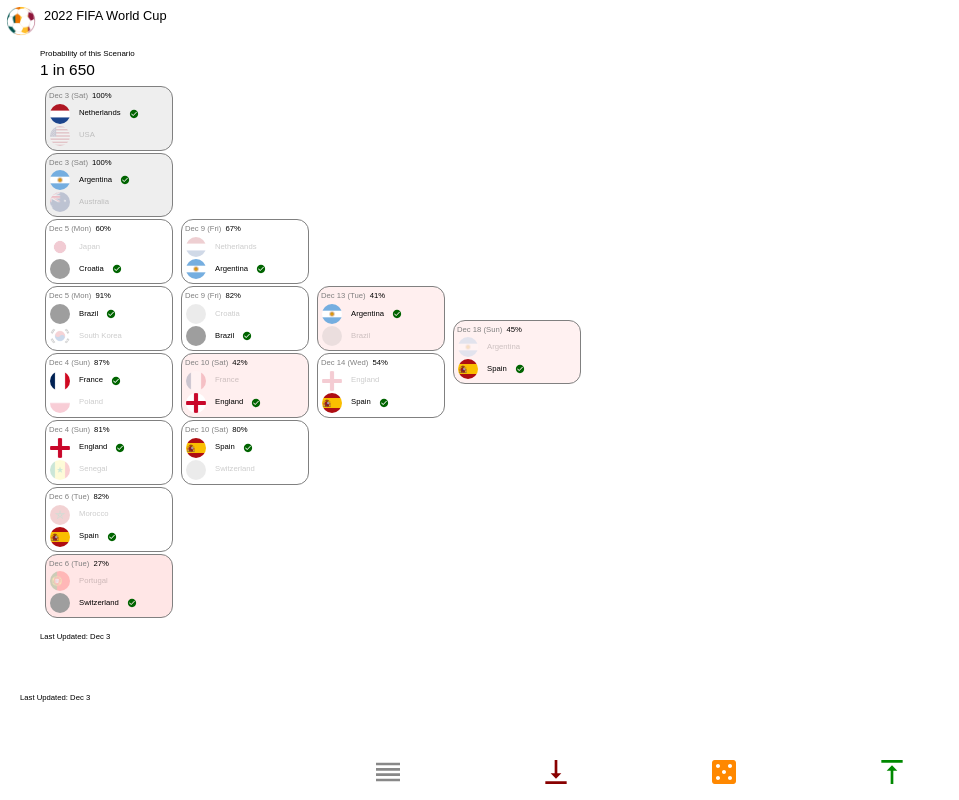
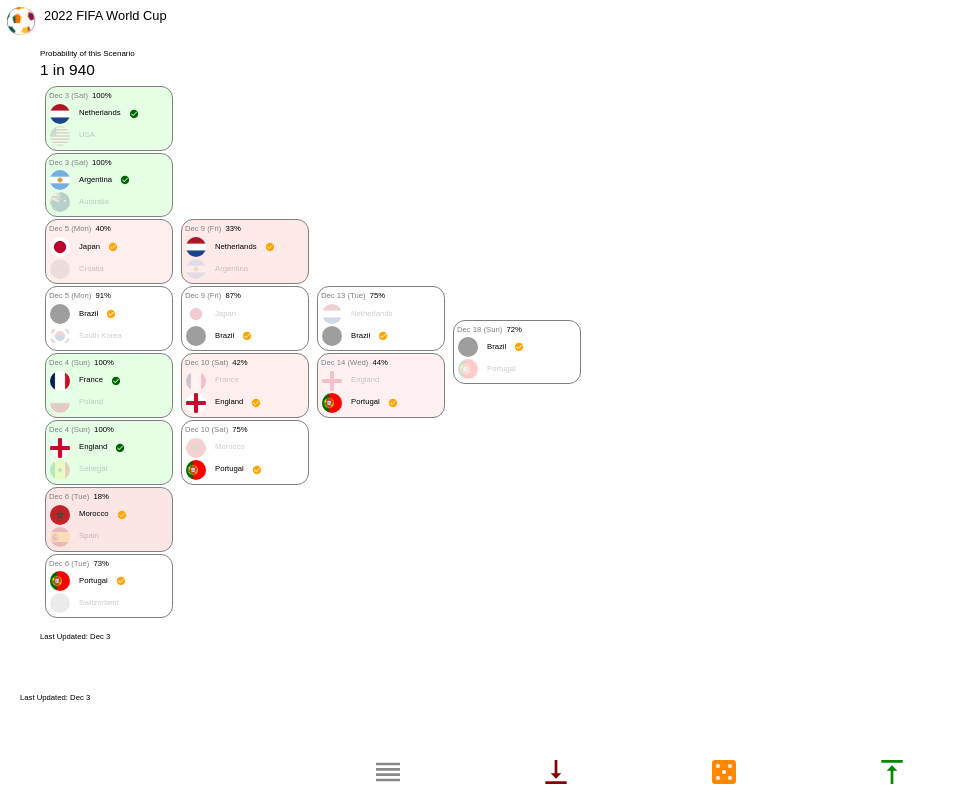
Before and after one commit to nuuuwan/fifa2022, a React (Create React App) app: page / in a window 1280 px wide. Shown: the whole page, without its empty margins (0-959 px from the left). Built offline with nearby package versions, Linux system fonts and the light colour scheme; grey boxes are pictures that could not be loaded; a web font is replaced by a local one.

Commit message:
data: GAMES

```diff
--- a/src/nonview/constants/GAMES.js
+++ b/src/nonview/constants/GAMES.js
@@ -1,5 +1,5 @@
 const GAMES = {
-  r16: ["Netherlands", "Argentina"],
+  r16: ["Netherlands", "Argentina", "", "", "France", "England"],
 };
 
 export default GAMES;
--- a/src/view/atoms/CountryView.js
+++ b/src/view/atoms/CountryView.js
@@ -12,14 +12,14 @@ const STYLE_IMAGE = {
   margin: 1,
 };
 
-export default function CountryView({ country, isWinner, showFull }) {
+export default function CountryView({ country, isWinner, isActualWinner, showFull }) {
   if (!country) {
     return null;
   }
   const imageSrc = Flags.getImageSrc(country);
   const showLabels = window.innerWidth > MIN_WIDTH_FOR_LABELS || showFull;
   const opacity = isWinner ? 1 : 0.2;
-  const color = isWinner ? "darkgreen" : "gray";
+  const color = isActualWinner ? "darkgreen" : isWinner ? "orange" : "gray";
   const width = showLabels ? 120 : 50;
 
   return (
--- a/src/view/atoms/GameView.js
+++ b/src/view/atoms/GameView.js
@@ -15,7 +15,7 @@ export default function GameView({
   winner,
 }) {
   const date = DAYS[stageType][iGame];
-  const actualWinner = GAMES[stageType] ? GAMES[stageType][iGame] : null;
+  const isActualWinner = GAMES[stageType] ? GAMES[stageType][iGame] : null;
   const p1 = Simulate.getP(stageType, iGame, country1, country2);
   const pWinner = winner === country1 ? p1 : 1 - p1;
 
@@ -29,8 +29,8 @@ export default function GameView({
   }
 
   let opacity = 1;
-  if (actualWinner) {
-    background = `#eee`;
+  if (isActualWinner) {
+    background = `hsla(120,100%,50%,0.1)`;
   }
   const style = {
     border: `1px gray solid`,
@@ -49,8 +49,8 @@ export default function GameView({
         <Typography variant="caption">{Format.percent(pWinner)}</Typography>
       </Grid>
 
-      <CountryView country={country1} isWinner={winner === country1} />
-      <CountryView country={country2} isWinner={winner === country2} />
+      <CountryView country={country1} isWinner={winner === country1} isActualWinner={isActualWinner} />
+      <CountryView country={country2} isWinner={winner === country2} isActualWinner={isActualWinner}/>
     </Box>
   );
 }
```
